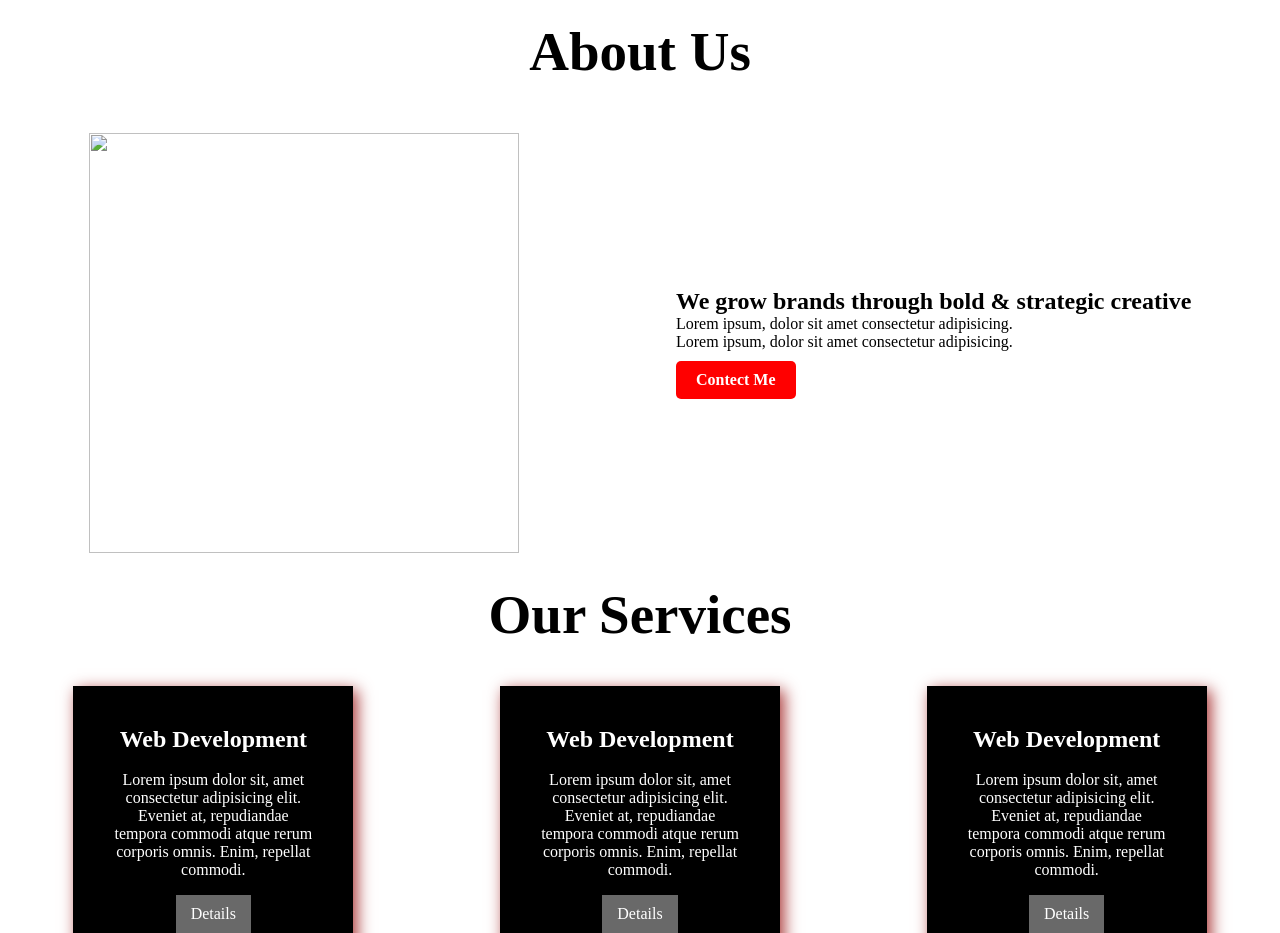
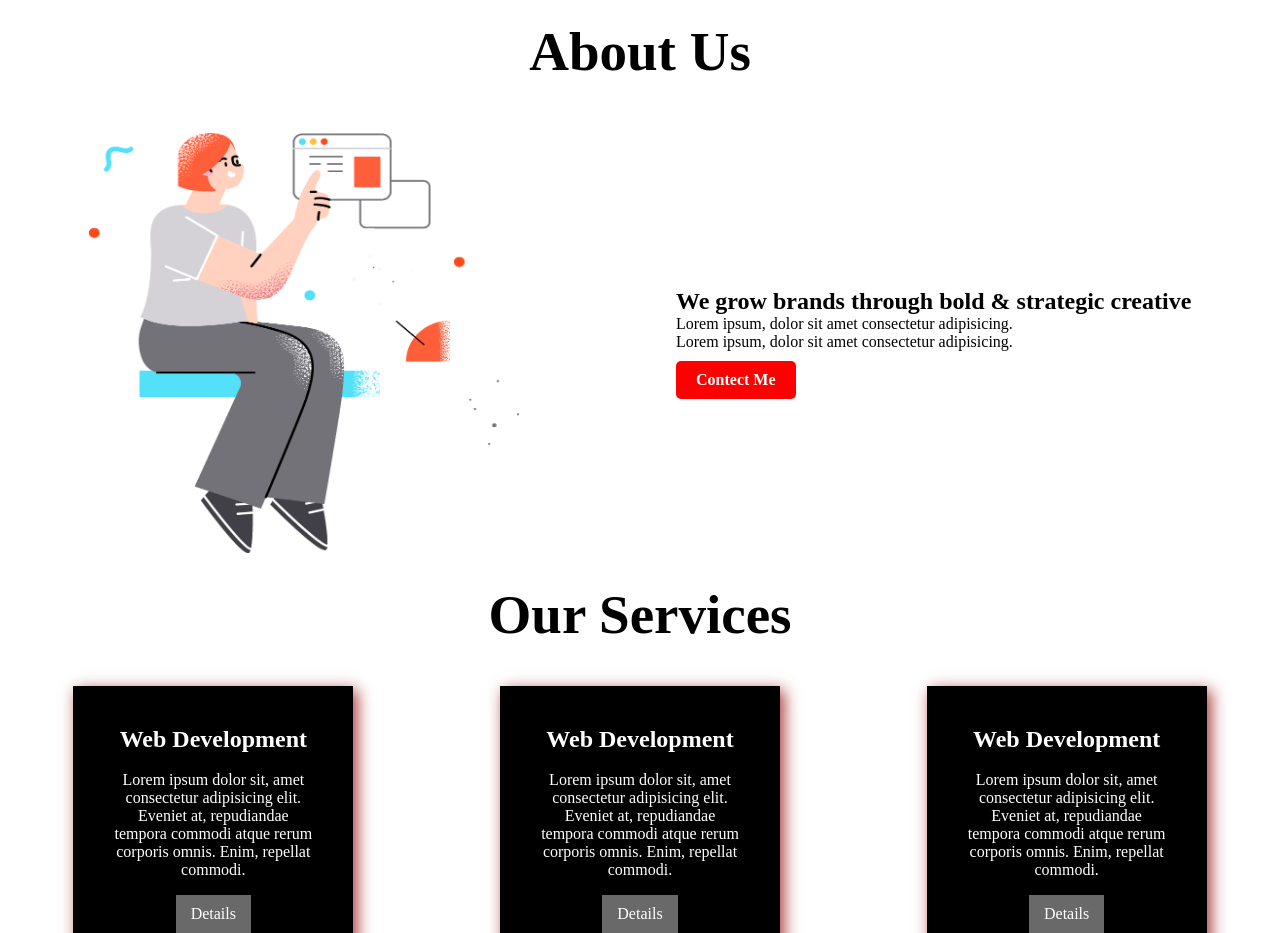
Before and after one commit to Shovon96/Conseptual-Sesion1, a plain HTML site: page index.html in a window 1280 px wide. Shown: the part 780-1713 px from the top of the page. Drawn offline with Linux system fonts and the light colour scheme; the site is published under a folder, as on GitHub Pages, so addresses that start at the root find nothing.

```diff
--- a/index.html
+++ b/index.html
@@ -40,7 +40,7 @@
     <section>
             <h1 class="title about">About Us</h1>
         <div class="about-container">
-            <img src="/Images/section.png" class="sec-img" alt="">
+            <img src="Images/section.png" class="sec-img" alt="">
             <div>
                 <h1>We grow brands through bold & strategic creative</h1>
                  <p>Lorem ipsum, dolor sit amet consectetur adipisicing. <br>
```
